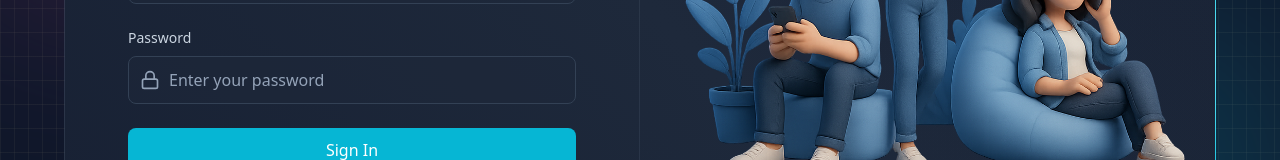
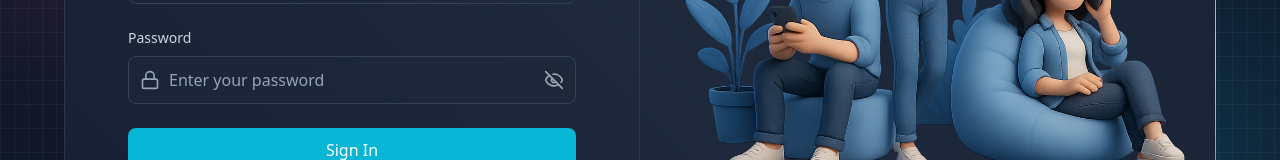
Before and after one commit to kamat-abhi/chatify, a React app in the folder frontend/: page /login in a window 1280 px wide. Shown: the part 400-560 px from the top of the page. Built offline with nearby package versions, Linux system fonts and the light colour scheme; no server answers; the HTML template or start-up script is replaced by a standard one.

Commit message:
Add eye icon to password

```diff
--- a/frontend/src/pages/LoginPage.jsx
+++ b/frontend/src/pages/LoginPage.jsx
@@ -1,8 +1,10 @@
 import { useState } from "react";
 import { useAuthStore } from "../store/useAuthStore";
-import {BorderAnimatedContainer} from "../components";
+import { BorderAnimatedContainer } from "../components";
 import { Link } from "react-router";
 import {
+  Eye,
+  EyeOff,
   LoaderIcon,
   LockIcon,
   MailIcon,
@@ -10,6 +12,8 @@ import {
 } from "lucide-react";
 
 function LoginPage() {
+  const [showPassword, setShowPassword] = useState(false);
+
   const [formData, setFormData] = useState({
     email: "",
     password: "",
@@ -66,7 +70,7 @@ function LoginPage() {
                       <LockIcon className="auth-input-icon" />
 
                       <input
-                        type="password"
+                        type={showPassword ? "text" : "password"}
                         value={formData.password}
                         onChange={(e) =>
                           setFormData({ ...formData, password: e.target.value })
@@ -74,15 +78,22 @@ function LoginPage() {
                         className="input"
                         placeholder="Enter your password"
                       />
+                      <button
+                        type="button"
+                        onClick={() => setShowPassword((prev) => !prev)}
+                        className="absolute right-3 top-1/2 -translate-y-1/2 text-gray-400"
+                      >
+                        {showPassword ? (
+                          <Eye size={20} />
+                        ) : (
+                          <EyeOff size={20} />
+                        )}
+                      </button>
                     </div>
                   </div>
 
                   {/* Submit button */}
-                  <button
-                    className="auth-btn"
-                    type="submit"
-                    disabled={isLogin}
-                  >
+                  <button className="auth-btn" type="submit" disabled={isLogin}>
                     {isLogin ? (
                       <LoaderIcon className="w-full h-5 animate-spin text-center" />
                     ) : (
--- a/frontend/src/pages/SignUpPage.jsx
+++ b/frontend/src/pages/SignUpPage.jsx
@@ -1,8 +1,10 @@
 import { useState } from "react";
 import { useAuthStore } from "../store/useAuthStore";
-import {BorderAnimatedContainer} from "../components";
+import { BorderAnimatedContainer } from "../components";
 import { Link } from "react-router";
 import {
+  Eye,
+  EyeOff,
   LoaderIcon,
   LockIcon,
   MailIcon,
@@ -11,6 +13,8 @@ import {
 } from "lucide-react";
 
 const SignUpPage = () => {
+  const [showPassword, setShowPassword] = useState(false);
+
   const [formData, setFormData] = useState({
     fullName: "",
     email: "",
@@ -85,7 +89,7 @@ const SignUpPage = () => {
                       <LockIcon className="auth-input-icon" />
 
                       <input
-                        type="password"
+                        type={showPassword ? "text" : "password"}
                         value={formData.password}
                         onChange={(e) =>
                           setFormData({ ...formData, password: e.target.value })
@@ -93,6 +97,18 @@ const SignUpPage = () => {
                         className="input"
                         placeholder="Enter your password"
                       />
+                      {/* Eye icon */}
+                      <button
+                        type="button"
+                        onClick={() => setShowPassword((prev) => !prev)}
+                        className="absolute right-3 top-1/2 -translate-y-1/2 text-gray-400"
+                      >
+                        {showPassword ? (
+                          <Eye size={20} />
+                        ) : (
+                          <EyeOff size={20} />
+                        )}
+                      </button>
                     </div>
                   </div>
 
```
